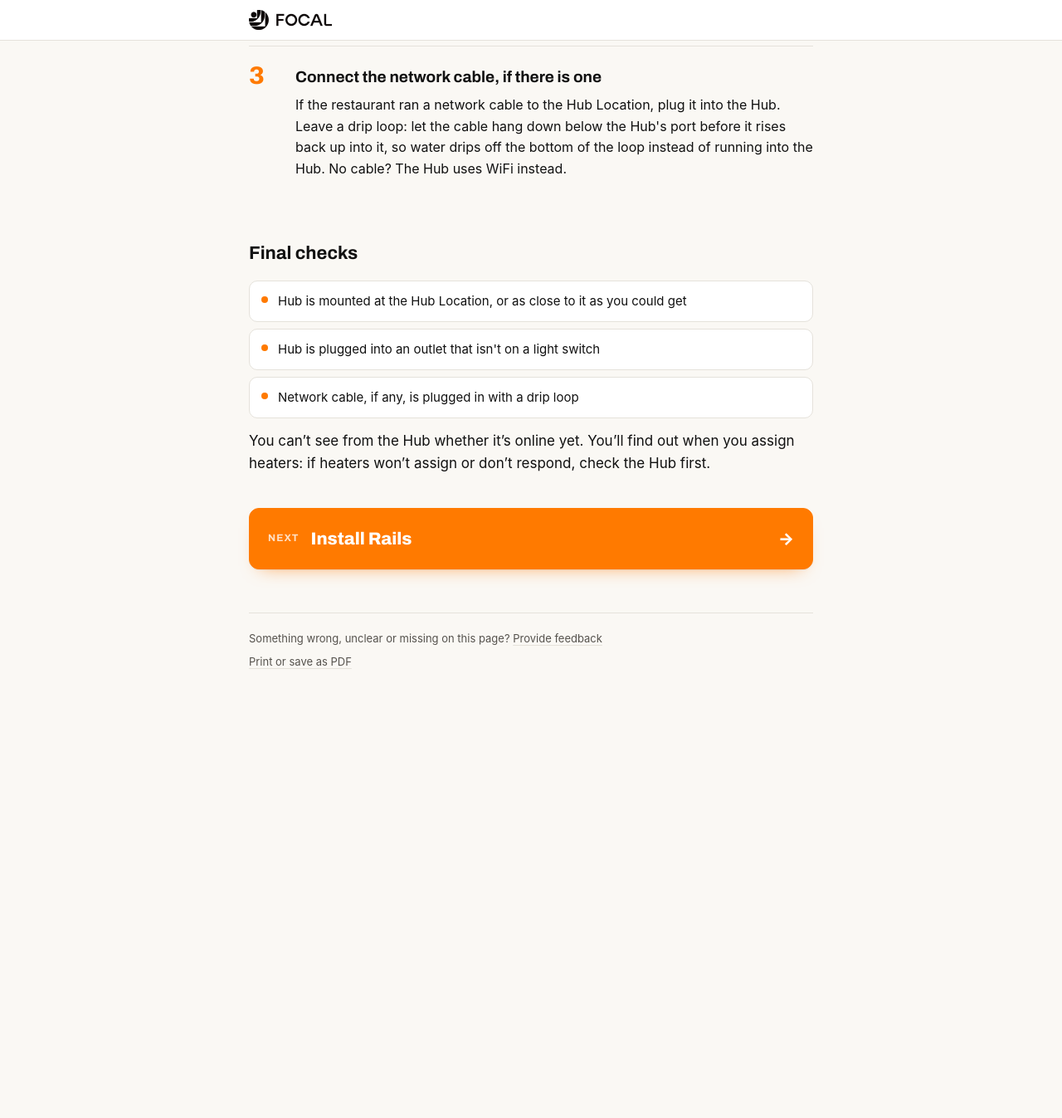
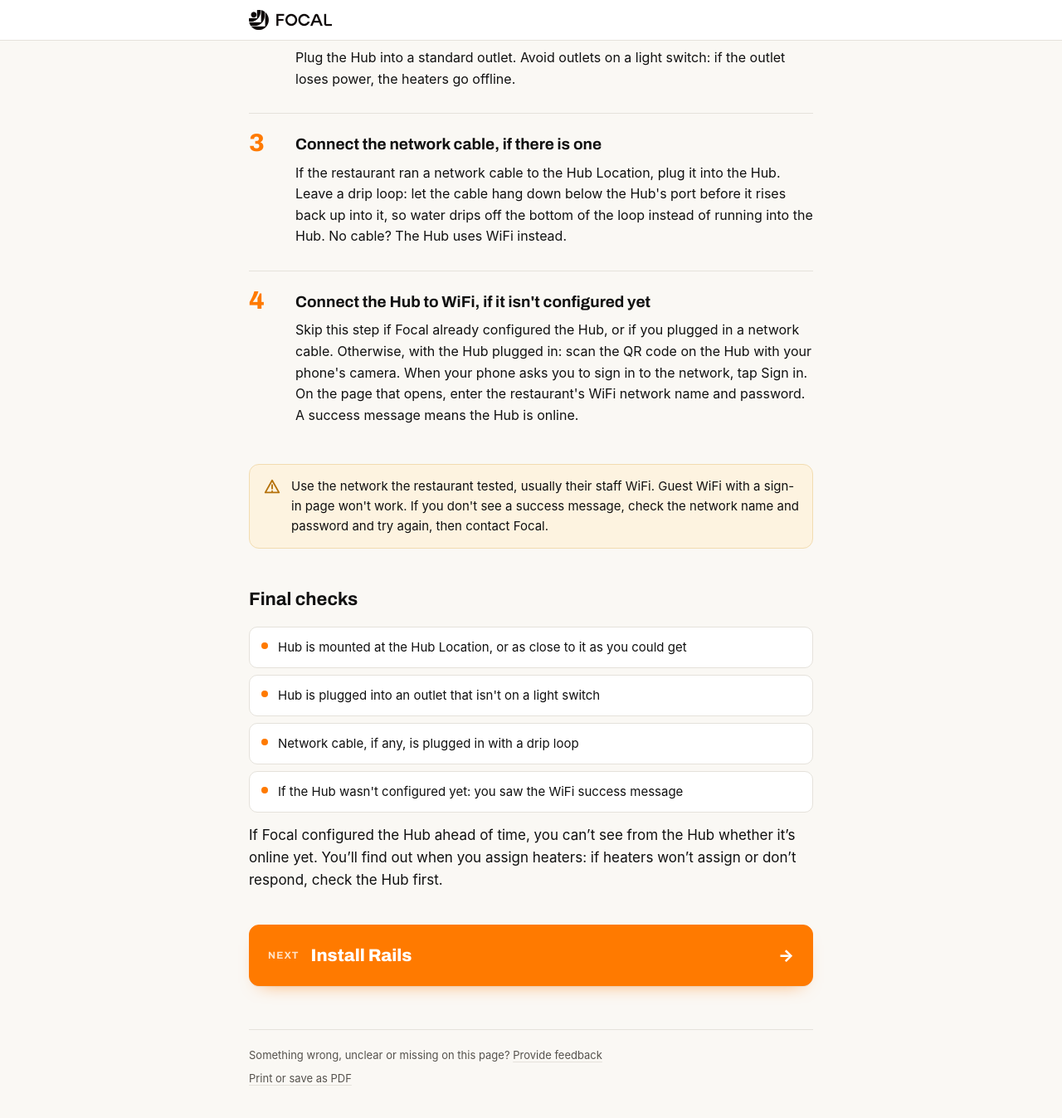
Before and after one commit to BeamT/external-docs, a Jekyll site: the page built from _guides/install-hub.md, in a window 1280 px wide and 1400 px high, scrolled down 1680 px. Shown: the top 1347 px of the window at 83% size. Built offline with Jekyll 4.4.1, drawn with Linux system fonts in a browser that asks for light colours; some web fonts are replaced; before the commit the page ends 2578 px from its top, so only the background shows below that; some of the changed text lies outside the part shown.

Commit message:
Add WiFi setup step to Install Hub guide and clarify Schedule Mode
- Install Hub (v2.2): some Hubs ship unconfigured, so add a step to join the restaurant's WiFi by scanning the Hub's QR code, with a warning to use staff WiFi rather than a guest network with a sign-in page.
- Start Here and the printable installer packet now list the WiFi name and password as a prerequisite when the Hub isn't configured.
- System Setup & Control (v1.1): describe Schedule Mode as heaters turning on when guests sit down and off when they leave, with outside temperature setting the heat level, so it matches actual behavior.

```diff
--- a/_guides/install-hub.md
+++ b/_guides/install-hub.md
@@ -3,9 +3,9 @@
 audience: [installer]
 audience_order: {installer: 30}
 order: 20
-summary: Mount the Focal Hub and plug it in.
-version: "2.1"
-updated: "2026-10-15"
+summary: Mount the Focal Hub, plug it in, and connect it to WiFi if needed.
+version: "2.2"
+updated: "2026-10-21"
 ---
 
 ## On this page
@@ -18,12 +18,13 @@
 
 The Focal Hub is the heaters' link to the internet. It lets guests turn on heat with the QR code, lets staff control heaters from the Focal Control app, and runs schedules. If it loses its signal, all of that stops working, so placement matters.
 
-The Hub arrives already set up for this restaurant, so there's nothing to configure. Just mount it and plug it in.
+Some Hubs arrive already configured for the restaurant's WiFi. Others you configure on site, which takes a couple of minutes from your phone. Your install prep email from Focal says which one you have.
 
 You need:
 
 - **The Focal Hub and its power cord**
 - **The site plan**, which marks the Hub Location
+- **If the Hub isn't configured yet:** a phone, plus the restaurant's WiFi network name and password (Focal sends these with your install prep email)
 
 The restaurant should already have checked that their WiFi meets the [WiFi Requirements]({{ site.baseurl }}/wifi-requirements/) where the Hub goes.
 
@@ -48,8 +49,12 @@
 
 {% include step.html number="3" title="Connect the network cable, if there is one" body="If the restaurant ran a network cable to the Hub Location, plug it into the Hub. Leave a drip loop: let the cable hang down below the Hub's port before it rises back up into it, so water drips off the bottom of the loop instead of running into the Hub. No cable? The Hub uses WiFi instead." %}
 
+{% include step.html number="4" title="Connect the Hub to WiFi, if it isn't configured yet" body="Skip this step if Focal already configured the Hub, or if you plugged in a network cable. Otherwise, with the Hub plugged in: scan the QR code on the Hub with your phone's camera. When your phone asks you to sign in to the network, tap Sign in. On the page that opens, enter the restaurant's WiFi network name and password. A success message means the Hub is online." %}
+
+{% include warn.html text="Use the network the restaurant tested, usually their staff WiFi. Guest WiFi with a sign-in page won't work. If you don't see a success message, check the network name and password and try again, then contact Focal." %}
+
 ## Final checks
 
-{% include checklist.html items="Hub is mounted at the Hub Location, or as close to it as you could get | Hub is plugged into an outlet that isn't on a light switch | Network cable, if any, is plugged in with a drip loop" %}
+{% include checklist.html items="Hub is mounted at the Hub Location, or as close to it as you could get | Hub is plugged into an outlet that isn't on a light switch | Network cable, if any, is plugged in with a drip loop | If the Hub wasn't configured yet: you saw the WiFi success message" %}
 
-You can't see from the Hub whether it's online yet. You'll find out when you assign heaters: if heaters won't assign or don't respond, check the Hub first.
+If Focal configured the Hub ahead of time, you can't see from the Hub whether it's online yet. You'll find out when you assign heaters: if heaters won't assign or don't respond, check the Hub first.
--- a/print-installer.html
+++ b/print-installer.html
@@ -21,7 +21,7 @@
 
     <ol class="cover-seq">
       <li><strong>Safety &amp; Clearances</strong> — read before touching hardware</li>
-      <li><strong>Install Hub</strong> — mount the Focal Hub and plug it in</li>
+      <li><strong>Install Hub</strong> — mount the Focal Hub, plug it in, connect WiFi if needed</li>
       <li><strong>Install Rails</strong> — mount and plug in the rail</li>
       <li><strong>Install Heaters</strong> — slide each heater onto the rail</li>
       <li><strong>Assign Heaters</strong> — match the app to the layout</li>
@@ -37,6 +37,7 @@
           <li>Dedicated GFCI outlet at the cord-exit end of each rail</li>
           <li>Correct rail + heater count for the config</li>
           <li>Focal Hub and its power cord</li>
+          <li>Restaurant WiFi name + password, if the Hub isn't configured yet</li>
         </ul>
       </div>
       <div class="cover-check-col">
```
Also changed, not shown: _guides/start-here.md (+4 -4 lines), _guides/system-setup-control.md (+5 -5 lines).
